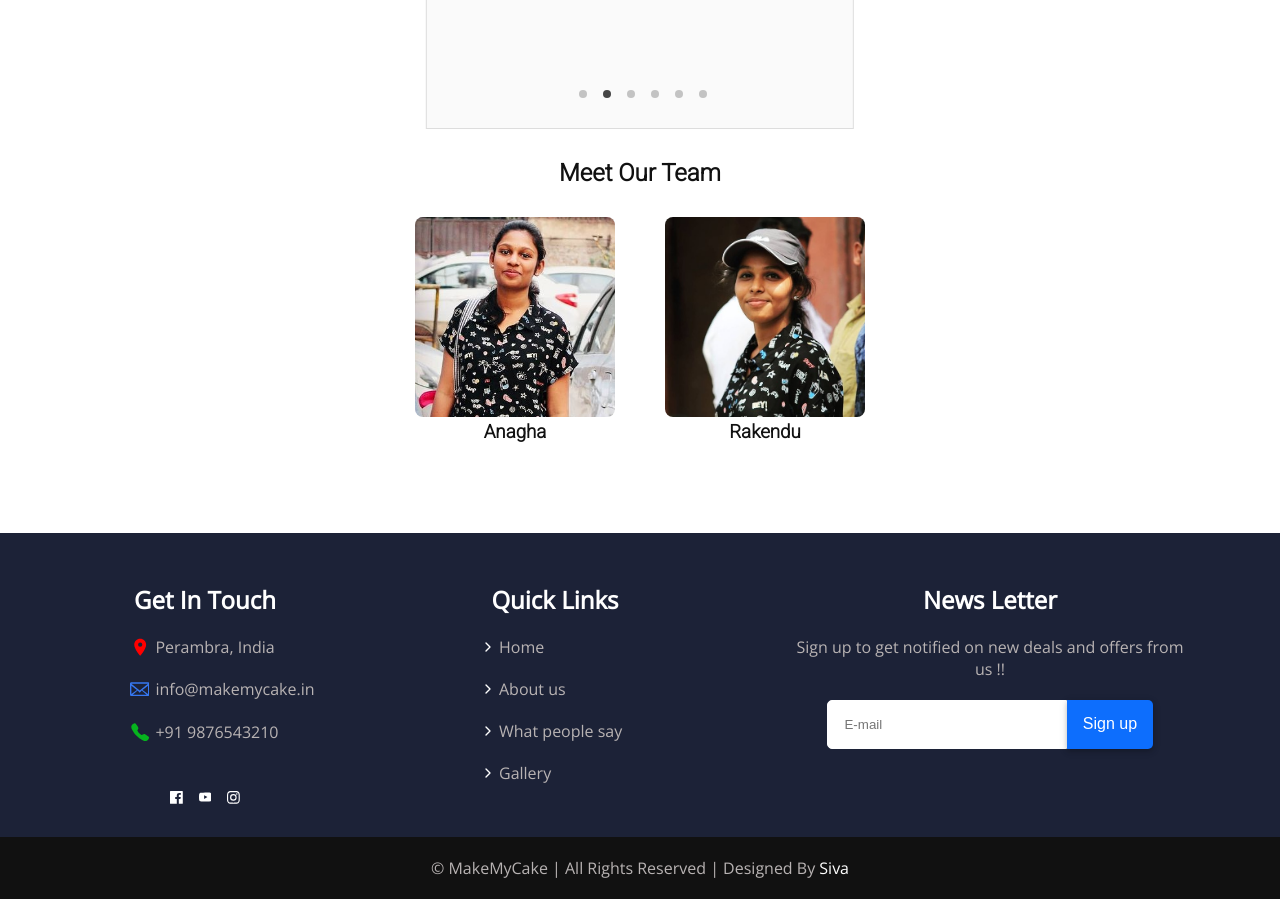
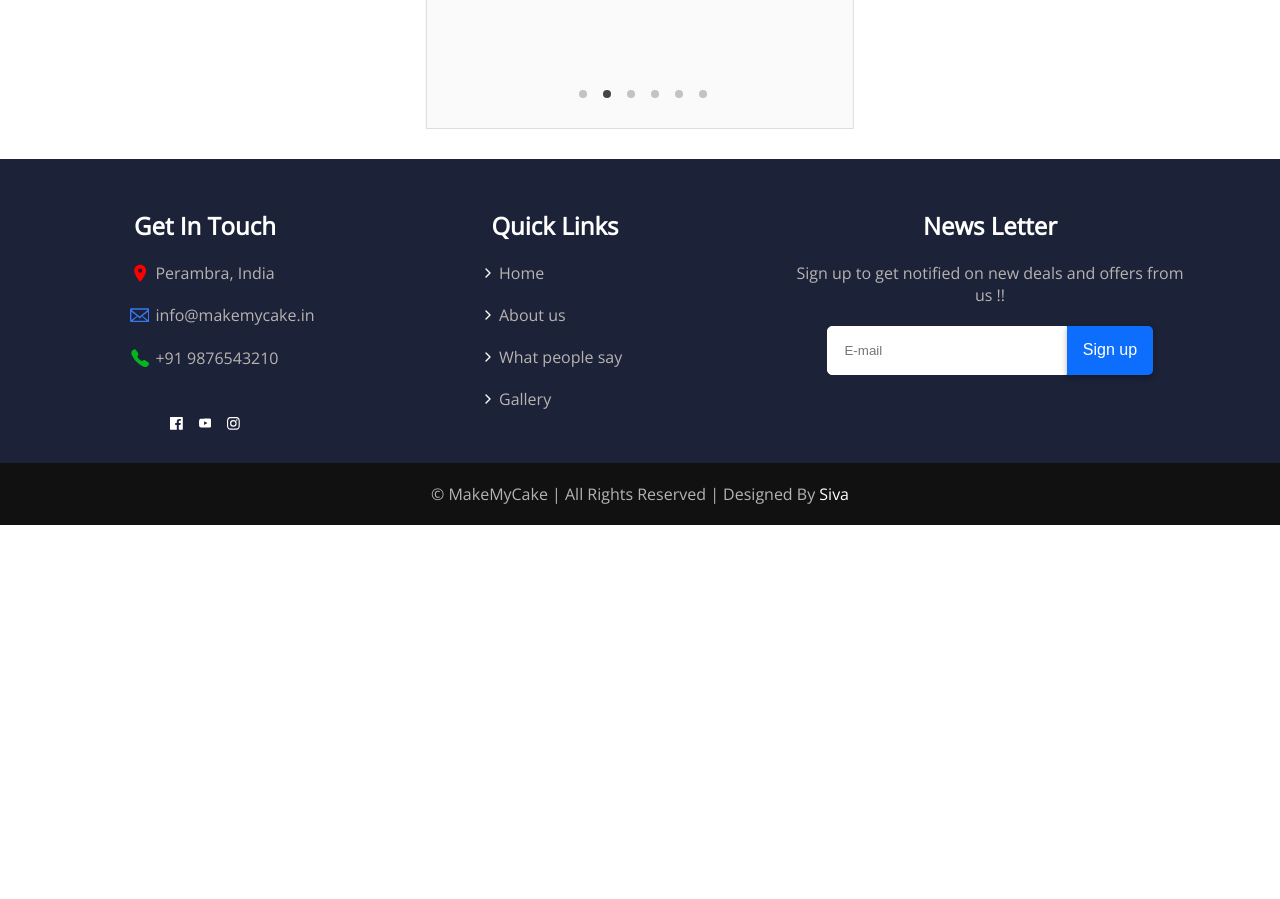
Before and after one commit to dev-siva98/web, a React (Create React App) app: page /about in a window 1280 px wide. Shown: the part 1200-2099 px from the top of the page. After the commit the page ends 1725 px from the top, so only its background shows below. Built offline with nearby package versions, Linux system fonts and the light colour scheme; no server answers; a web font is replaced by a local one.

Commit message:
about-us page team removed

```diff
--- a/src/Components/Pages/About/About.js
+++ b/src/Components/Pages/About/About.js
@@ -38,19 +38,6 @@ function About() {
                     <div className="testimonial">
                         <Testimonial />
                     </div>
-                    <div className="meet-team">
-                        <h2>Meet Our Team</h2>
-                        <div className="meet-team-container">
-                            <div className='team-part'>
-                                <img className='team-image' src="images/anagha.jpg" alt="" />
-                                <h3 className='team-name'>Anagha</h3>
-                            </div>
-                            <div className='team-part'>
-                                <img className='team-image' src="images/rakendu.jpg" alt="" />
-                                <h3 className='team-name'>Rakendu</h3>
-                            </div>
-                        </div>
-                    </div>
                 </div>
             </div>
         </div>
```
Also changed, not shown: public/images/anagha.jpg (deleted), public/images/rakendu.jpg (deleted).
